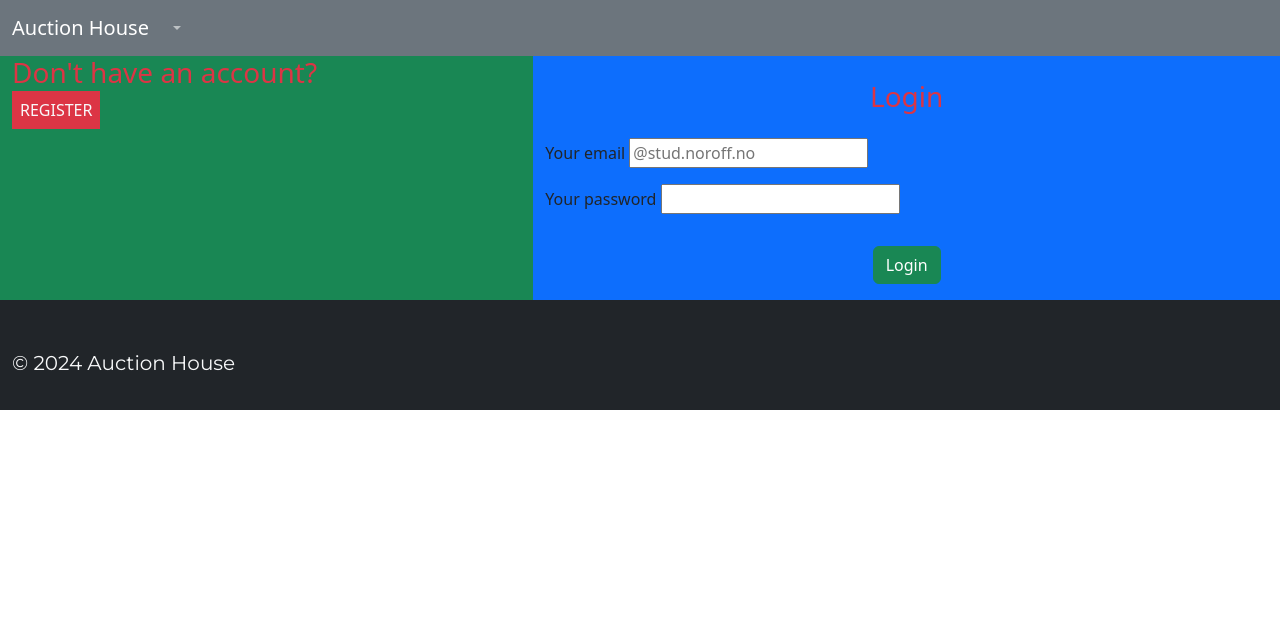
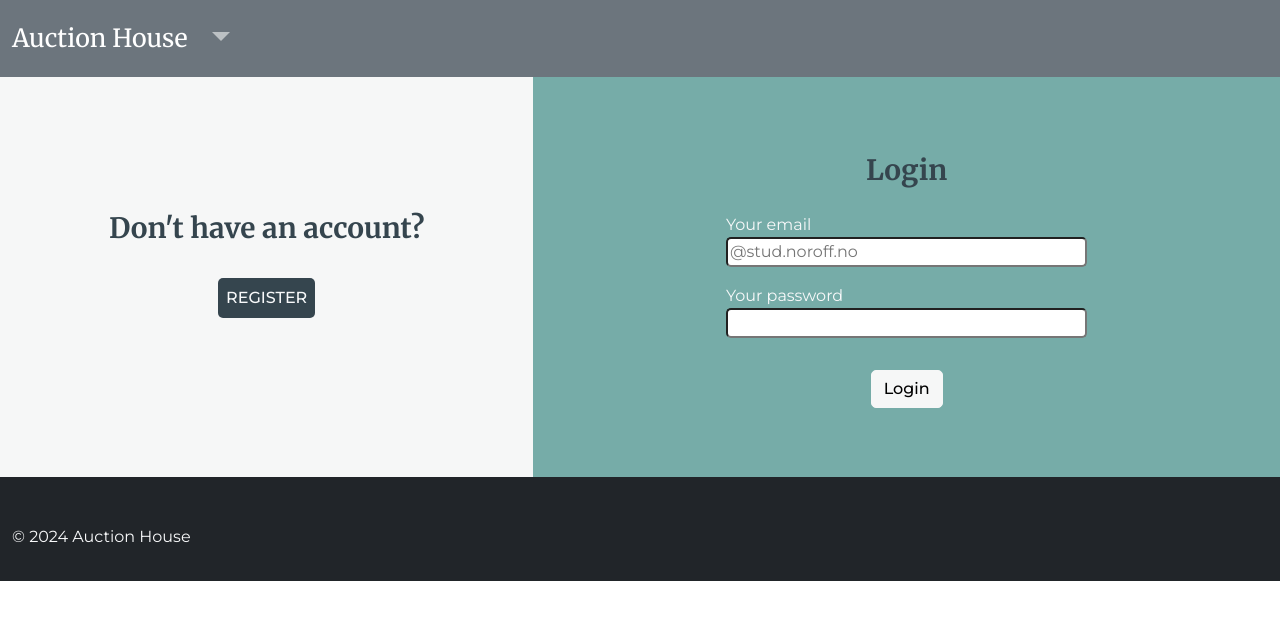
Before and after one commit to cecsun/semester-project-2, a website with bundled scripts: page index.html in a window 1280 px wide. Built offline with nearby package versions, Linux system fonts and the light colour scheme; files whose address does not match are found by name; a web font is replaced by a local one.

Commit message:
Style login, header and footer

```diff
--- a/src/scss/_variables.scss
+++ b/src/scss/_variables.scss
@@ -29,14 +29,14 @@ $grays: (
 // fusv-enable
 
 // scss-docs-start color-variables
-$blue:    #0d6efd !default;
+$blue:    #76ACA8;
 $indigo:  #6610f2 !default;
 $purple:  #6f42c1 !default;
 $pink:    #d63384 !default;
-$red:     #dc3545 !default;
+$red:     #35454E;
 $orange:  #fd7e14 !default;
 $yellow:  #ffc107 !default;
-$green:   #198754 !default;
+$green:   #F6F7F7;
 $teal:    #20c997 !default;
 $cyan:    #0dcaf0 !default;
 // scss-docs-end color-variables
--- a/src/scss/styles.scss
+++ b/src/scss/styles.scss
@@ -1,29 +1,94 @@
 @import "variables"; /* /src/scss/_variables.scss */
 @import "../../node_modules/bootstrap/scss/bootstrap";
-// @import url('https://fonts.googleapis.com/css2?family=Montserrat:wght@100..900&display=swap');
-@import url('https://fonts.googleapis.com/css2?family=Merriweather:ital,wght@0,300;0,400;0,700;0,900;1,300;1,400;1,700;1,900&family=Montserrat:wght@100..900&family=Playfair+Display:ital,wght@0,400..900;1,400..900&display=swap');
+@import url("https://fonts.googleapis.com/css2?family=Merriweather:ital,wght@0,300;0,400;0,700;0,900;1,300;1,400;1,700;1,900&family=Montserrat:wght@100..900&display=swap");
 
 // * {
-//     font-family: 'Montserrat', sans-serif;
-//     // margin: 0;
-//     // padding: 0;
-//     // box-sizing: border-box;
+//     margin: 0;
+//     padding: 0;
 // }
 
-html, body {
-    // width: 100%;
-    // height: 100%;
+// html, body {
+//     width: 100%;
+//     height: 100%;
+// }
+
+// Header
+
+.navbar-brand {
+    font-family: 'Merriweather', serif;
+    font-weight: 400;
+    font-size: 25px;
 }
 
-h1 {
-    font-family: 'Merriweather', serif;
+.nav-link {
     font-size: 30px;
 }
 
-p {
+.dropdown-item {
+    font-weight: 600;
+}
+
+
+
+// Main
+
+h1, h2, h3, h4, h5 {
+    font-family: 'Merriweather', serif;
+    font-weight: 700;
+}
+
+p, label, input, ul {
     font-family: 'Montserrat', sans-serif;
-    font-size: 20px;
 }
+
+// Login
+
+#register-container {
+    display: flex;
+    justify-content: center;
+    align-items: center;
+    flex-direction: column;
+    height: 400px;
+}
+
+#register-container .register-button, #login-container form button {
+    font-family: 'Montserrat', sans-serif;
+    font-weight: 500;
+    border-radius: 5px;
+}
+
+#register-container .register-button:hover, #login-container form button:hover {
+    opacity: 0.8;
+}
+
+#login-container {
+    display: flex;
+    justify-content: center;
+    flex-direction: column;
+    height: 400px;
+}
+
+#login-container form {
+    width: 50%;
+    // max-width: 500px;
+    margin: 0 auto;
+}
+
+#login-container form input {
+    width: 100%;
+    border-radius: 5px;
+}
+
+#login-form label {
+    color: $light;
+}
+
+
+
+
+
+
+// Listings
 
 .listing-container {
     display: flex;
```
Also changed, not shown: dist/css/styles.css, 1 other file.
